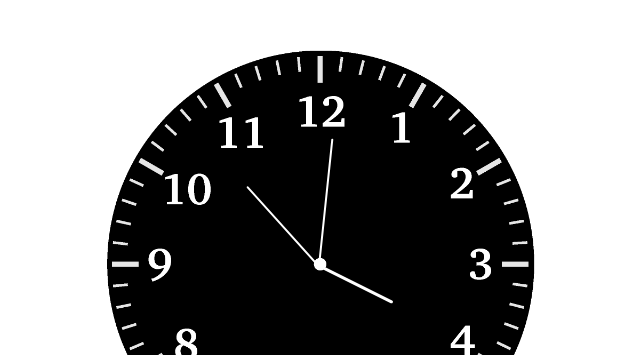
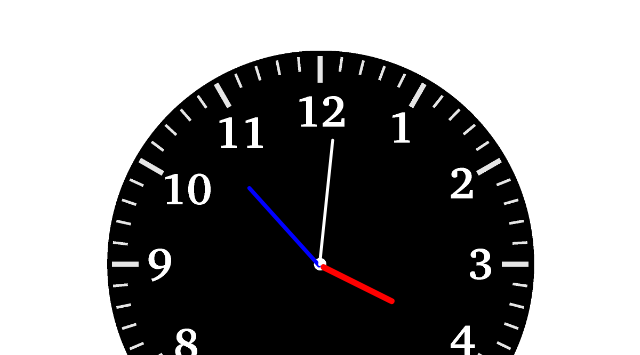
Before and after one commit to Yudin101/analogClock, a plain HTML site: page index.html in a window 1280 px wide. Shown: the top 355 px of the page, without its empty margins (319-959 px from the left). Drawn offline with Linux system fonts and the light colour scheme.

Commit message:
changed the colors and widths of the hands

```diff
--- a/styles.css
+++ b/styles.css
@@ -9,27 +9,29 @@
 
 #hour, #minute, #second{
 	position: absolute;
-	background: white;
 	border-radius: 10px;
 	transform-origin: bottom;
 }
 
 #hour{
-	width: 3px;
+	background-color: red;
+	width: 6px;
 	height: 16%;
 	top: 34.35%;
 	left: 49.5%;
 }
 
 #minute{
-	width: 2px;
+	background-color: blue;
+	width: 4px;
 	height: 21%;
 	top: 29.4%;
 	left: 49.5%;
 }
 
 #second{
-	width: 1.5px;
+	background-color: white;
+	width: 3px;
 	height: 25%;
 	top: 25.35%;
 	left: 49.5%;
```
